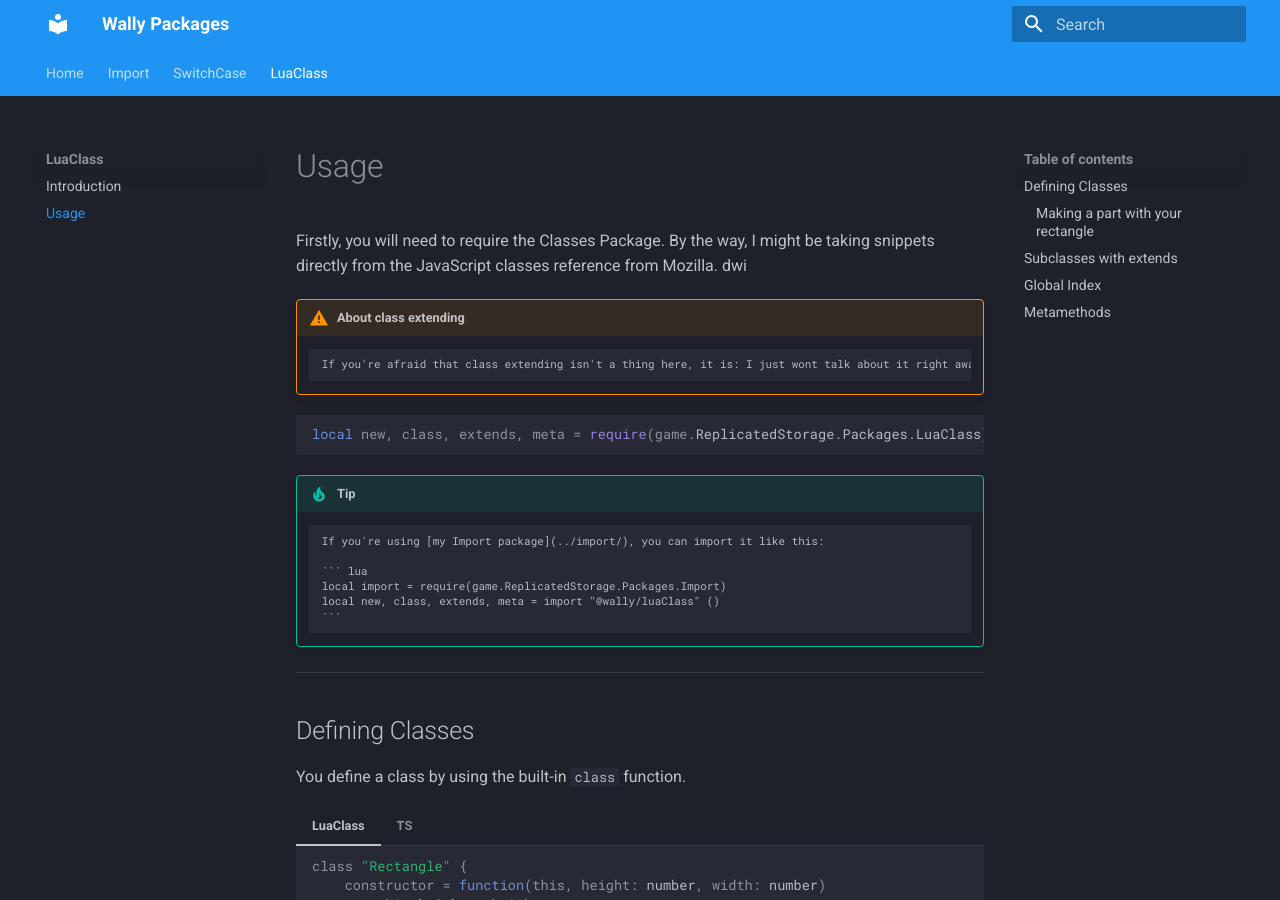
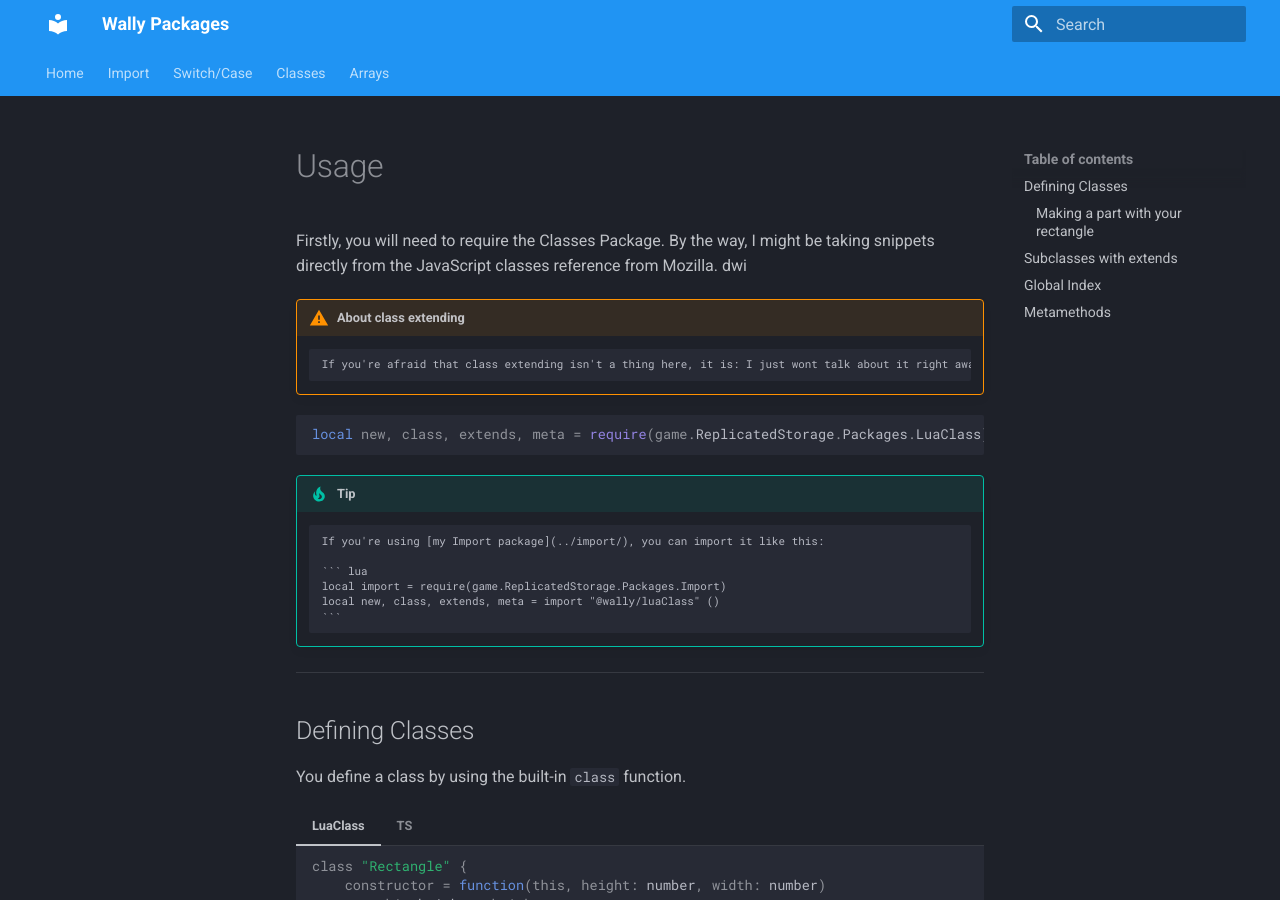
Before and after one commit to alexasterisk/WallyPackages, an MkDocs documentation site: the page built from docs/luaclass/usage.md, in a window 1280 px wide and 900 px high. Built offline with MkDocs 1.6.1 and Material for MkDocs 9.7.7, drawn with Linux system fonts in a browser that asks for light colours.

Commit message:
fix indexes

```diff
--- a/mkdocs.yml
+++ b/mkdocs.yml
@@ -29,7 +29,10 @@ nav:
     - Introduction: import/index.md
     - Installation: import/installation.md
     - Usage: import/usage.md
-  - SwitchCase: switchcase/index.md
-  - LuaClass:
-    - Introduction: luaclass/index.md
-    - Usage: luaclass/usage.md
+  - Switch/Case: switch-case/index.md
+  - Classes:
+    - Introduction: classes/index.md
+    - Usage: classes/usage.md
+  - Arrays:
+    - Introduction: arrays/index.md
+    - Usage: arrays/usage.md
```
